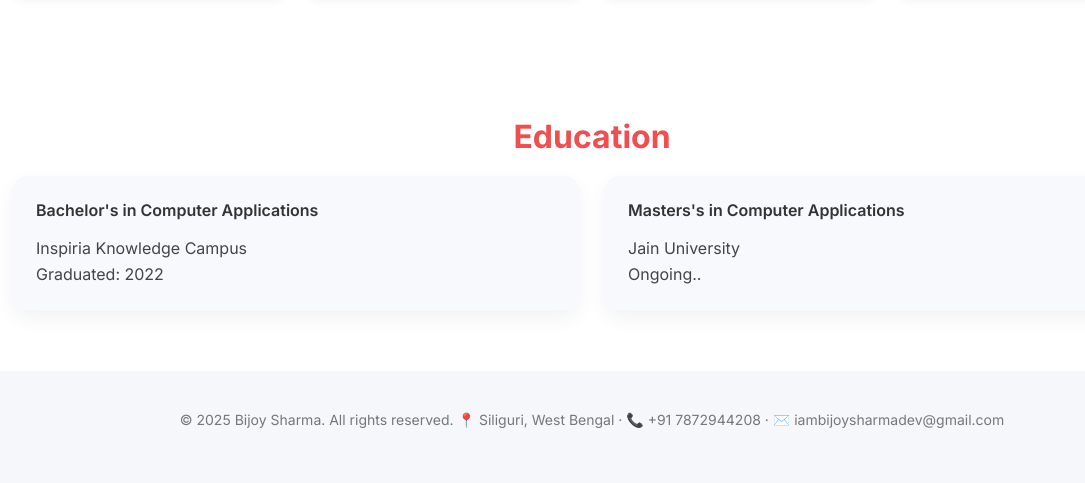
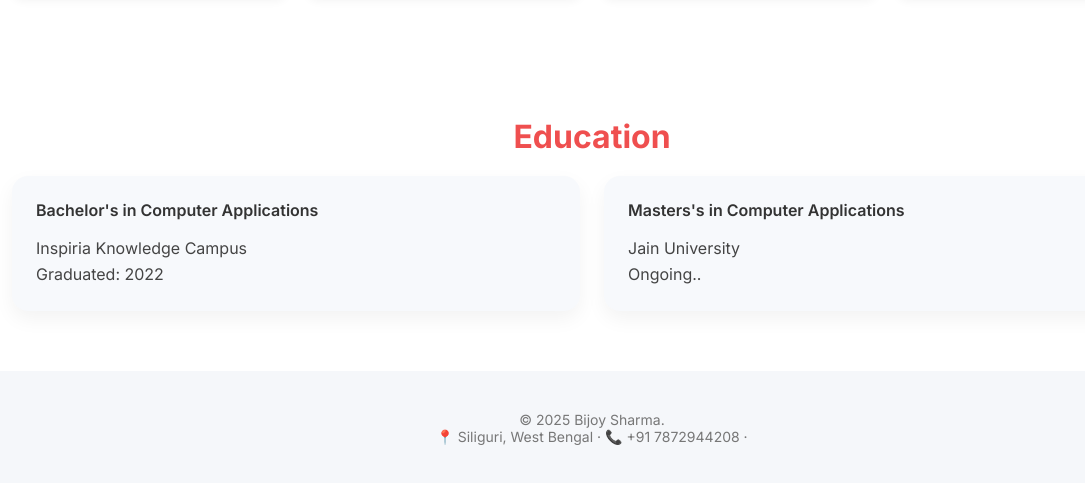
Before and after one commit to bijay12345/bijay.github.io, a plain HTML site: page index.html in a window 1280 px wide. Shown: the part 1293-1776 px from the top of the page, without its empty margins (48-1133 px from the left). Drawn offline with nearby package versions, Linux system fonts and the light colour scheme.

Commit message:
Fix: copyright

```diff
--- a/index.html
+++ b/index.html
@@ -316,7 +316,7 @@
 
     .card {
       flex-direction: column;
-      align-items: flex-start;
+      align-items: center;
     }
 
     .card i {
@@ -330,6 +330,13 @@
   }
 </style>
 
+<script>
+  document.addEventListener("DOMContentLoaded", function () {
+    const year = document.getElementById("copyrightYear");
+    year.innerHTML = new Date().getFullYear();
+  });
+</script>
+
 
 </head>
 <body>
@@ -340,7 +347,7 @@
       <p>Full-Stack Developer from Siliguri, India with 2+ years of experience building scalable web applications using Laravel, Django & React.</p>
       <a href="mailto:iambijoysharmadev@gmail.com" target="_blank">
         <button>
-          Contact Me
+          ✉️ Contact Me
         </button>
       </a>
     </div>
@@ -427,7 +434,9 @@
   </section>
 
   <div class="footer">
-    © 2025 Bijoy Sharma. All rights reserved. 📍 Siliguri, West Bengal · 📞 +91 7872944208 · ✉️ iambijoysharmadev@gmail.com
+    © <span id="copyrightYear"></span> Bijoy Sharma.
+    <br>
+    📍 Siliguri, West Bengal · 📞 +91 7872944208 ·
   </div>
 
 </body>
```
